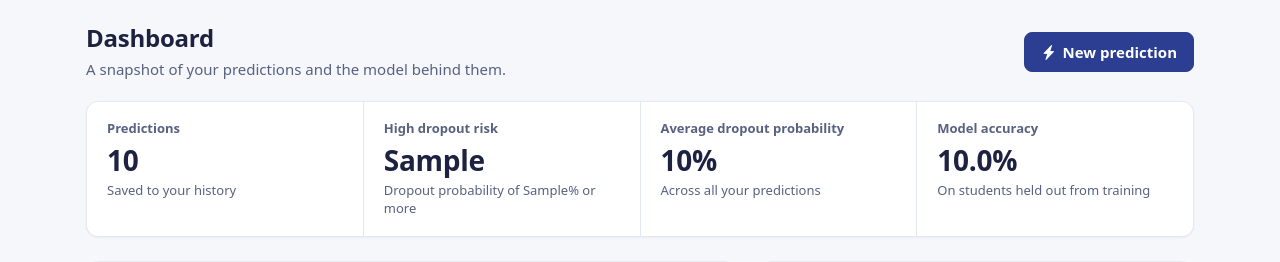
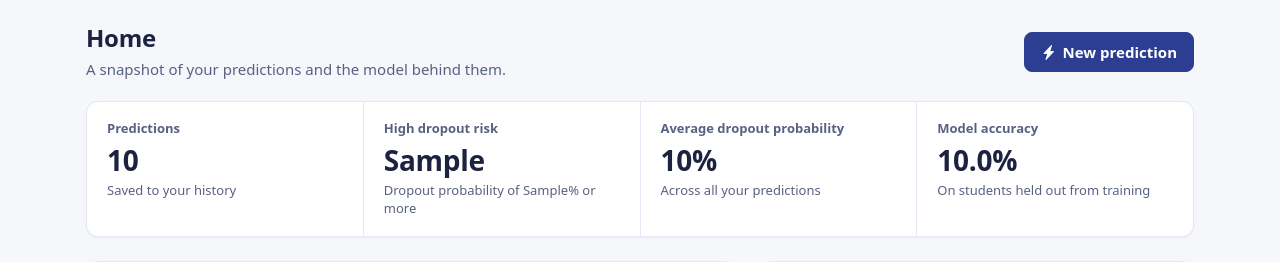
Before and after one commit to BisheshWaiba/Student-Dropout-Prediction, a Django app: template sdp/predictor/templates/predictor/home.html in a window 1280 px wide. Shown: the part 56-318 px from the top of the page. Run offline with Django 5.2, Linux system fonts and the light colour scheme; the template is opened without the code that fills it: most values are stand-ins (such as "Sample title", 1, 10 or a date in 2020).

Commit message:
Rename Dashboard back to Home
- Nav link, page heading and tab title

```diff
--- a/sdp/predictor/static/predictor/home.css
+++ b/sdp/predictor/static/predictor/home.css
@@ -1,4 +1,4 @@
-/* Dashboard (home page). Tokens, panels and rows come from formpage.css. */
+/* Home page. Tokens, panels and rows come from formpage.css. */
 .fp.fp-wide {
   --out-dropout: #d03b3b;
   --out-enrolled: #fab219;
--- a/sdp/predictor/templates/predictor/base.html
+++ b/sdp/predictor/templates/predictor/base.html
@@ -38,7 +38,7 @@
                 class="nav-link{% if page == 'home' %} active{% endif %}"
                 {% if page == 'home' %}aria-current="page"{% endif %}
                 href="{% url 'predictor:home' %}"
-                >Dashboard</a
+                >Home</a
               >
             </li>
             <li class="nav-item">
--- a/sdp/predictor/templates/predictor/home.html
+++ b/sdp/predictor/templates/predictor/home.html
@@ -1,4 +1,4 @@
-{% extends "predictor/base.html" %} {% load static %} {% block title %}Dashboard - Student Dropout Predictor{% endblock %}
+{% extends "predictor/base.html" %} {% load static %} {% block title %}Home - Student Dropout Predictor{% endblock %}
 {% block head %}
 <link href="{% static 'predictor/formpage.css' %}" rel="stylesheet" />
 <link href="{% static 'predictor/home.css' %}" rel="stylesheet" />
@@ -7,7 +7,7 @@
 <div class="fp fp-wide">
   <div class="fp-top">
     <div class="fp-top-text">
-      <h1 class="fp-title">Dashboard</h1>
+      <h1 class="fp-title">Home</h1>
       <p class="fp-lede">A snapshot of your predictions and the model behind them.</p>
     </div>
     <a href="{% url 'predictor:predict' %}" class="btn fp-btn fp-btn-primary">
```
